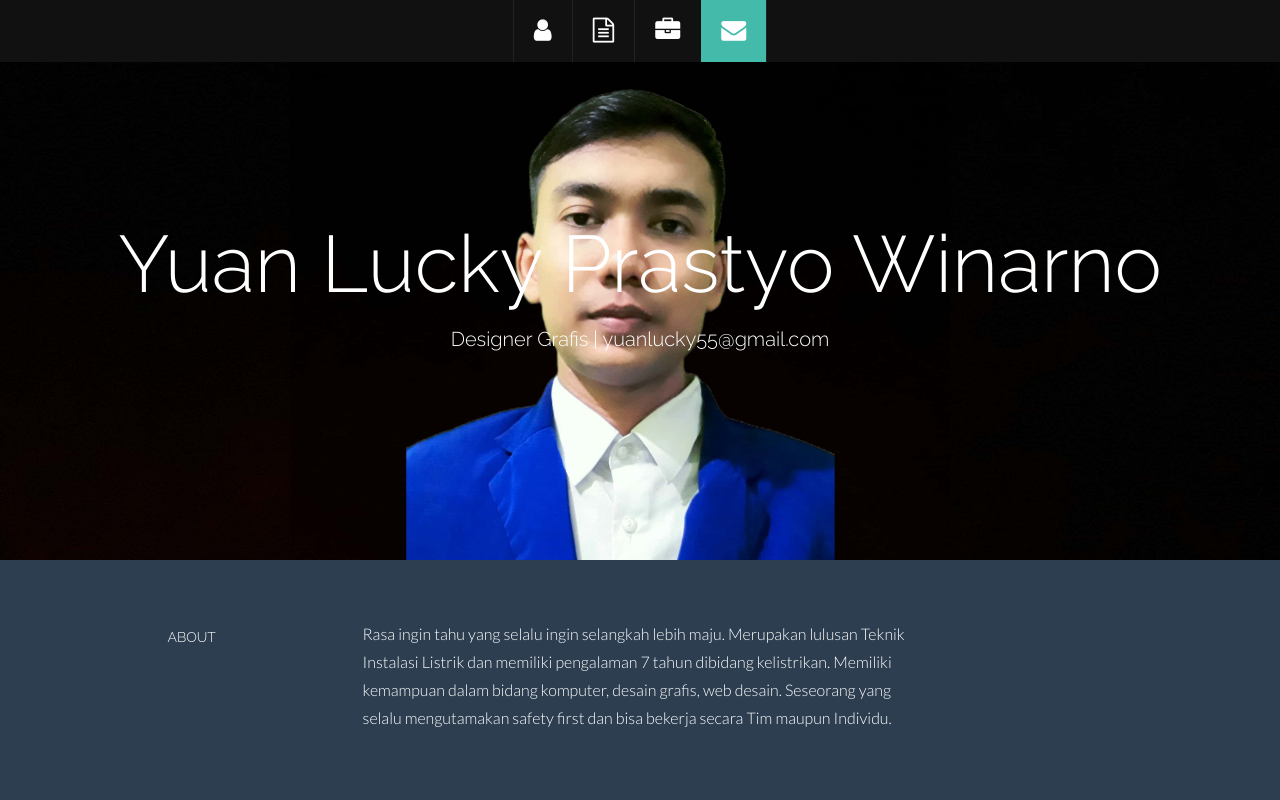
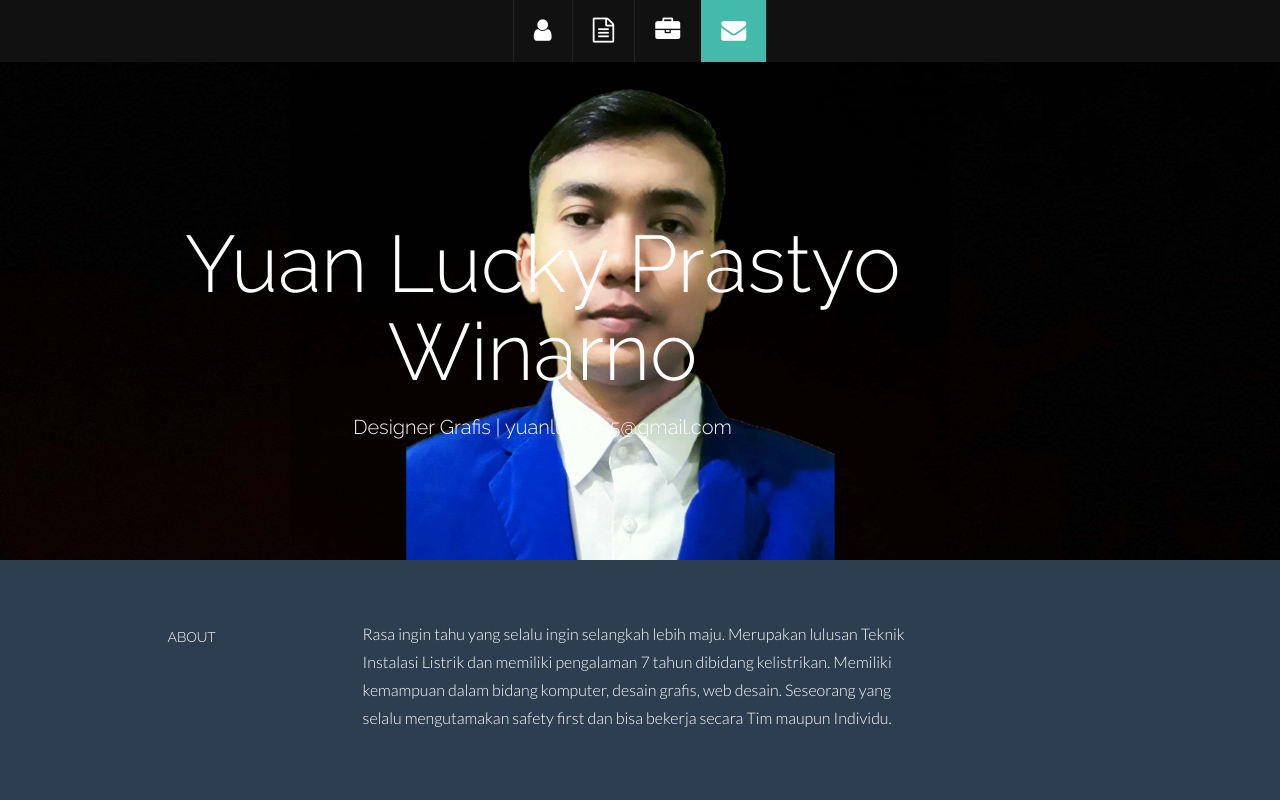
Before and after one commit to yuanlucky555/yuanlucky555.github.io, a plain HTML site: page index.html in a window 1280 px wide. Shown: the top 800 px of the page. Drawn offline with Linux system fonts and the light colour scheme.

Commit message:
Update index.html

```diff
--- a/index.html
+++ b/index.html
@@ -63,7 +63,7 @@
   <div id="headerwrap">
     <div class="container">
       <div class="row centered">
-        <div class="col-lg-12">
+        <div class="col-lg-10">
           <h1>Yuan Lucky Prastyo Winarno</h1>
           <h3>Designer Grafis | yuanlucky55@gmail.com</h3>
         </div>
```
